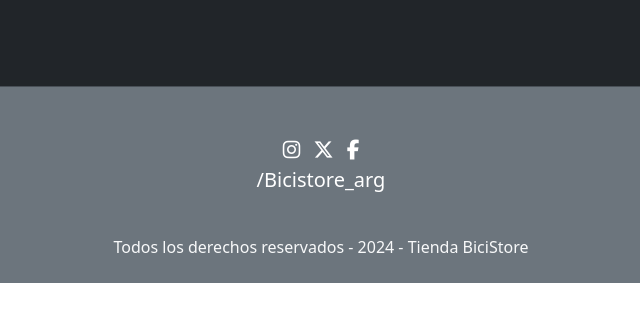
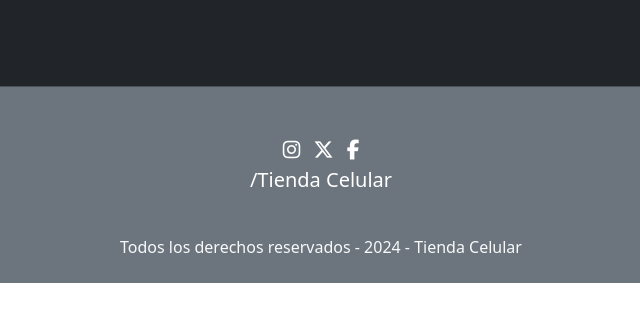
Before and after one commit to charliefatturinib/pagina-web-colaborativa, a plain HTML site: page layout.html in a window 1280 px wide. Shown: the full height of the page, 319-959 px from the left. Drawn offline with nearby package versions, Linux system fonts and the light colour scheme.

Commit message:
cambio de nombres

```diff
--- a/layout.html
+++ b/layout.html
@@ -53,9 +53,9 @@
             <i class="fa-brands fa-instagram px-1"></i>
             <i class="fa-brands fa-x-twitter px-1"></i>
             <i class="fa-brands fa-facebook-f px-1"></i>
-            <p class= "fs-5">/Bicistore_arg</p>
+            <p class= "fs-5">/Tienda Celular</p>
             </div>
-            <p class="text-light text-center p-4">Todos los derechos reservados - 2024 - Tienda BiciStore</p>
+            <p class="text-light text-center p-4">Todos los derechos reservados - 2024 - Tienda Celular</p>
         </footer>
 
 
```
